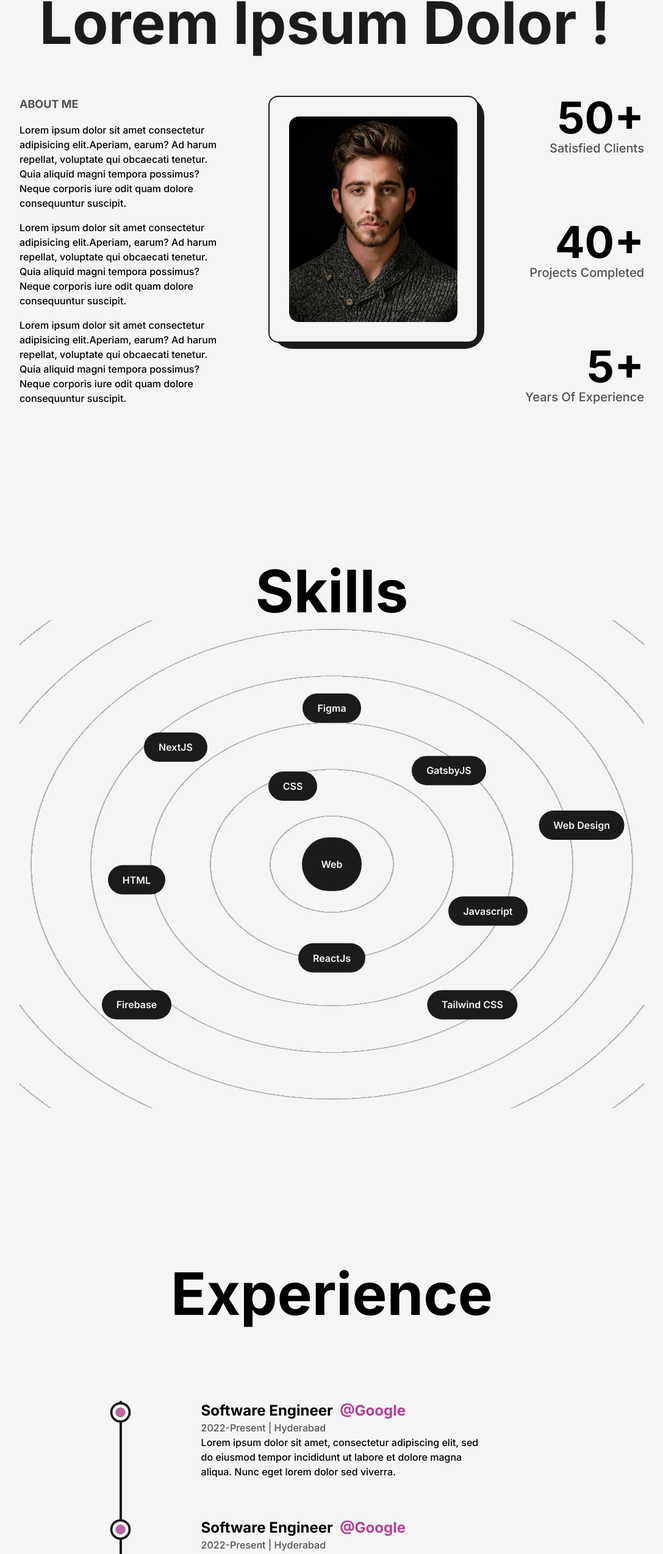
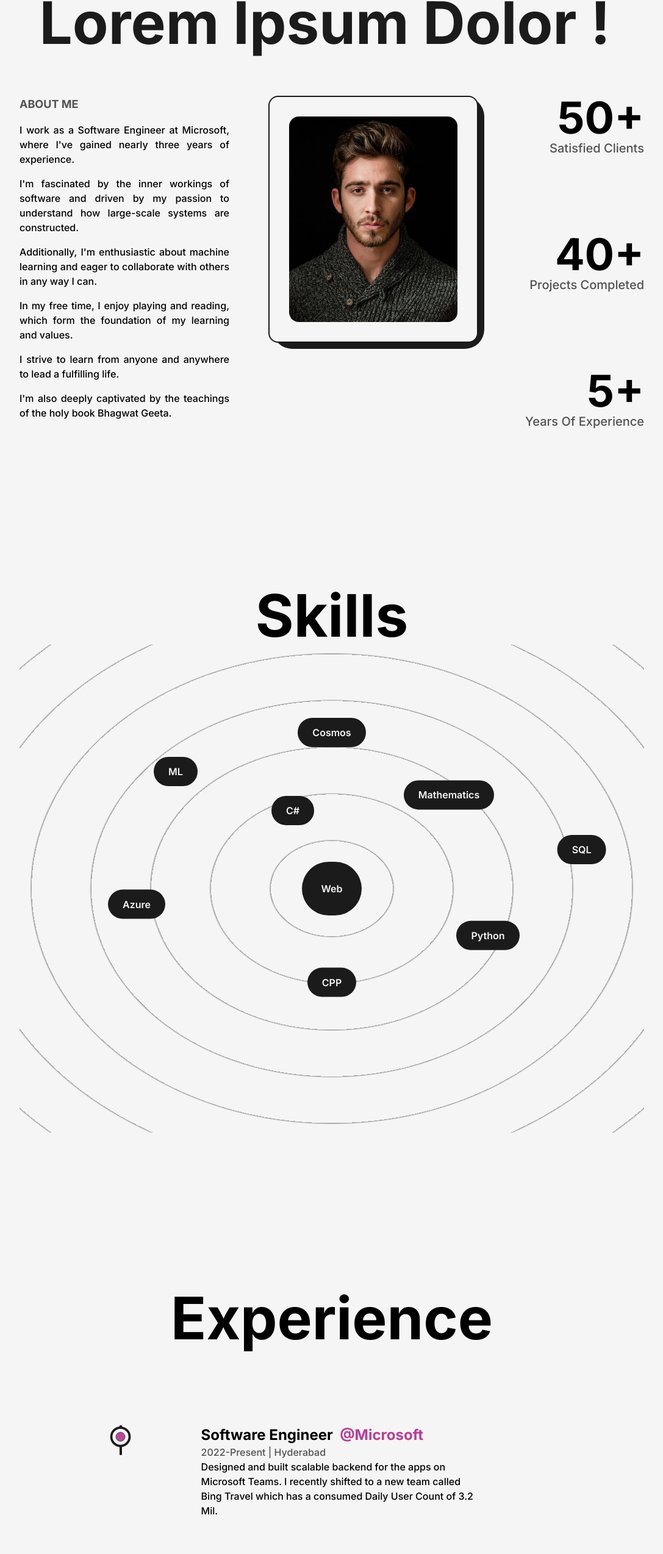
Before and after one commit to newbazz/krutam-portfolio, a Next.js app: page /about in a window 1280 px wide. Shown: the part 171-2719 px from the top of the page at 61% size, without its empty margins (96-1183 px from the left). Built offline with nearby package versions, Linux system fonts and the light colour scheme.

Commit message:
update about section

```diff
--- a/src/components/Education.js
+++ b/src/components/Education.js
@@ -48,30 +48,28 @@ const Education = () => {
 
            <ul className='w-full flex flex-col items-start justify-between ml-4'>
               <Details
+              type="Bachelor of Tevhnology + MS"
+              time="International Institute of Information Technology, Hyderabad"
+              place="www.google.com"
+              info="2016-2021"
+              />
+               {/* <Details
 
               type="Software Engineer"
               time="Google"
               place="www.google.com"
               info="2022-Present"
 
-              />
-               <Details
+              /> */}
+
+                {/* <Details
 
               type="Software Engineer"
               time="Google"
               place="www.google.com"
               info="2022-Present"
 
-              />
-
-                <Details
-
-              type="Software Engineer"
-              time="Google"
-              place="www.google.com"
-              info="2022-Present"
-
-              />
+              /> */}
             </ul>
         </div>
 
--- a/src/components/Experience.js
+++ b/src/components/Experience.js
@@ -52,15 +52,14 @@ const Experience = () => {
            <ul className='w-full flex flex-col items-start justify-between ml-4'>
               <Details
 
-              position="Software Engineer" company="Google"
-              companyLink="www.google.com"
+              position="Software Engineer" company="Microsoft"
+              companyLink="https://www.microsoft.com/en-in"
               time="2022-Present" address="Hyderabad"
-              work=" Lorem ipsum dolor sit amet, consectetur adipiscing elit,
-               sed do eiusmod tempor incididunt ut labore et dolore magna aliqua.
-                Nunc eget lorem dolor sed viverra. "
+              work="Designed and built scalable backend for the apps on Microsoft Teams.
+               I recently shifted to a new team called Bing Travel which has a consumed Daily User Count of 3.2 Mil. "
 
               />
-              <Details
+              {/* <Details
 
               position="Software Engineer" company="Google"
               companyLink="www.google.com"
@@ -69,9 +68,9 @@ const Experience = () => {
                sed do eiusmod tempor incididunt ut labore et dolore magna aliqua.
                 Nunc eget lorem dolor sed viverra. "
 
-              />
+              /> */}
 
-<Details
+            {/* <Details
 
               position="Software Engineer" company="Google"
               companyLink="www.google.com"
@@ -80,9 +79,9 @@ const Experience = () => {
                sed do eiusmod tempor incididunt ut labore et dolore magna aliqua.
                 Nunc eget lorem dolor sed viverra. "
 
-              />
-
-<Details
+              /> */}
+{/*
+            <Details
 
               position="Software Engineer" company="Google"
               companyLink="www.google.com"
@@ -90,8 +89,7 @@ const Experience = () => {
               work=" Lorem ipsum dolor sit amet, consectetur adipiscing elit,
                sed do eiusmod tempor incididunt ut labore et dolore magna aliqua.
                 Nunc eget lorem dolor sed viverra. "
-
-              />
+              /> */}
             </ul>
         </div>
 
--- a/src/components/Skills.js
+++ b/src/components/Skills.js
@@ -32,16 +32,16 @@ const Skills = () => {
             Web
           </motion.div>
 
-          <Skill name = "HTML" x="-25vw" y="2vw" />
-          <Skill name = "CSS" x="-5vw" y="-10vw" />
-          <Skill name = "Javascript" x="20vw" y="6vw" />
-          <Skill name = "ReactJs" x="0vw" y="12vw" />
-          <Skill name = "NextJS" x="-20vw" y="-15vw" />
-          <Skill name = "GatsbyJS" x="15vw" y="-12vw" />
-          <Skill name = "Web Design" x="32vw" y="-5vw" />
-          <Skill name = "Figma" x="0vw" y="-20vw" />
-          <Skill name = "Firebase" x="-25vw" y="18vw" />
-          <Skill name = "Tailwind CSS" x="18vw" y="18vw" />
+          <Skill name = "Azure" x="-25vw" y="2vw" />
+          <Skill name = "C#" x="-5vw" y="-10vw" />
+          <Skill name = "Python" x="20vw" y="6vw" />
+          <Skill name = "CPP" x="0vw" y="12vw" />
+          <Skill name = "ML" x="-20vw" y="-15vw" />
+          <Skill name = "Mathematics" x="15vw" y="-12vw" />
+          <Skill name = "SQL" x="32vw" y="-5vw" />
+          <Skill name = "Cosmos" x="0vw" y="-20vw" />
+          {/* <Skill name = "Firebase" x="-25vw" y="18vw" />
+          <Skill name = "Tailwind CSS" x="18vw" y="18vw" /> */}
       </div>
     </>
   )
--- a/src/pages/about.js
+++ b/src/pages/about.js
@@ -49,27 +49,38 @@ const about = () => {
            <AnimatedText text="Lorem Ipsum Dolor !" className='mb-16'/>
 
             <div className='grid w-full grid-cols-8 gap-16' >
-                <div className='col-span-3 flex flex-col items-start jistify-start'>
+                <div className='col-span-3 flex flex-col items-start justify-start'>
                    <h2 className='mb-4 text-lg font-bold uppercase text-dark/75'>About Me</h2>
 
-                   <p className='font-medium' >
-                    Lorem ipsum dolor sit amet consectetur adipisicing elit.Aperiam, earum? Ad harum repellat,
-                    voluptate qui obcaecati tenetur. Quia aliquid magni tempora possimus?
-                    Neque corporis iure odit quam dolore consequuntur suscipit.
+                   <p className='font-medium text-justify' >
+                   I work as a Software Engineer at Microsoft, where I've gained nearly three years of experience.
                     </p>
 
-                    <p className='my-4 font-medium' >
-                    Lorem ipsum dolor sit amet consectetur adipisicing elit.Aperiam, earum? Ad harum repellat,
-                    voluptate qui obcaecati tenetur. Quia aliquid magni tempora possimus?
-                    Neque corporis iure odit quam dolore consequuntur suscipit.
+                    <p className='my-4 font-medium text-justify' >
+                    I'm fascinated by the inner workings of software and driven by my passion to understand how large-scale systems are constructed.
                     </p>
 
-                    <p className='font-medium' >
-                    Lorem ipsum dolor sit amet consectetur adipisicing elit.Aperiam, earum? Ad harum repellat,
-                    voluptate qui obcaecati tenetur. Quia aliquid magni tempora possimus?
-                    Neque corporis iure odit quam dolore consequuntur suscipit.
+                    <p className='font-medium text-justify' >
+                    Additionally, I'm enthusiastic about machine learning and eager to collaborate with others in any way I can.
                     </p>
+
+                    <p className='my-4 font-medium text-justify' >
+                    In my free time, I enjoy playing and reading, which form the foundation of my learning and values.
+                    </p>
+
+                    <p className='font-medium text-justify' >
+                    I strive to learn from anyone and anywhere to lead a fulfilling life.
+                    </p>
+
+                    <p className='my-4 font-medium text-justify' >
+                    I'm also deeply captivated by the teachings of the holy book Bhagwat Geeta.
+                    </p>
+
+
+
                 </div>
+
+
 <div className='col-span-3 relative h-max rounded-2xl border-2
  border-solid border-dark bg-light p-8
  '>
```
